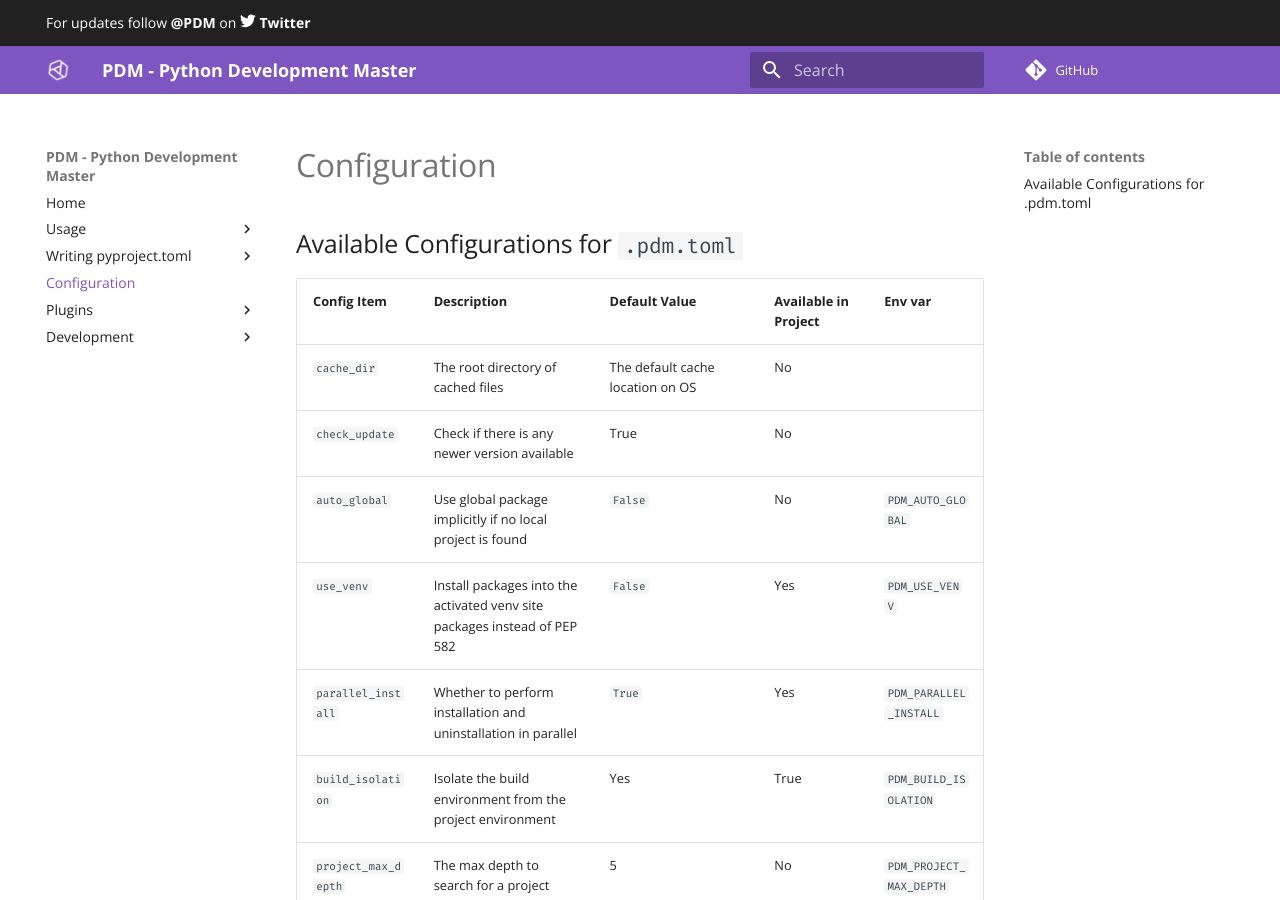
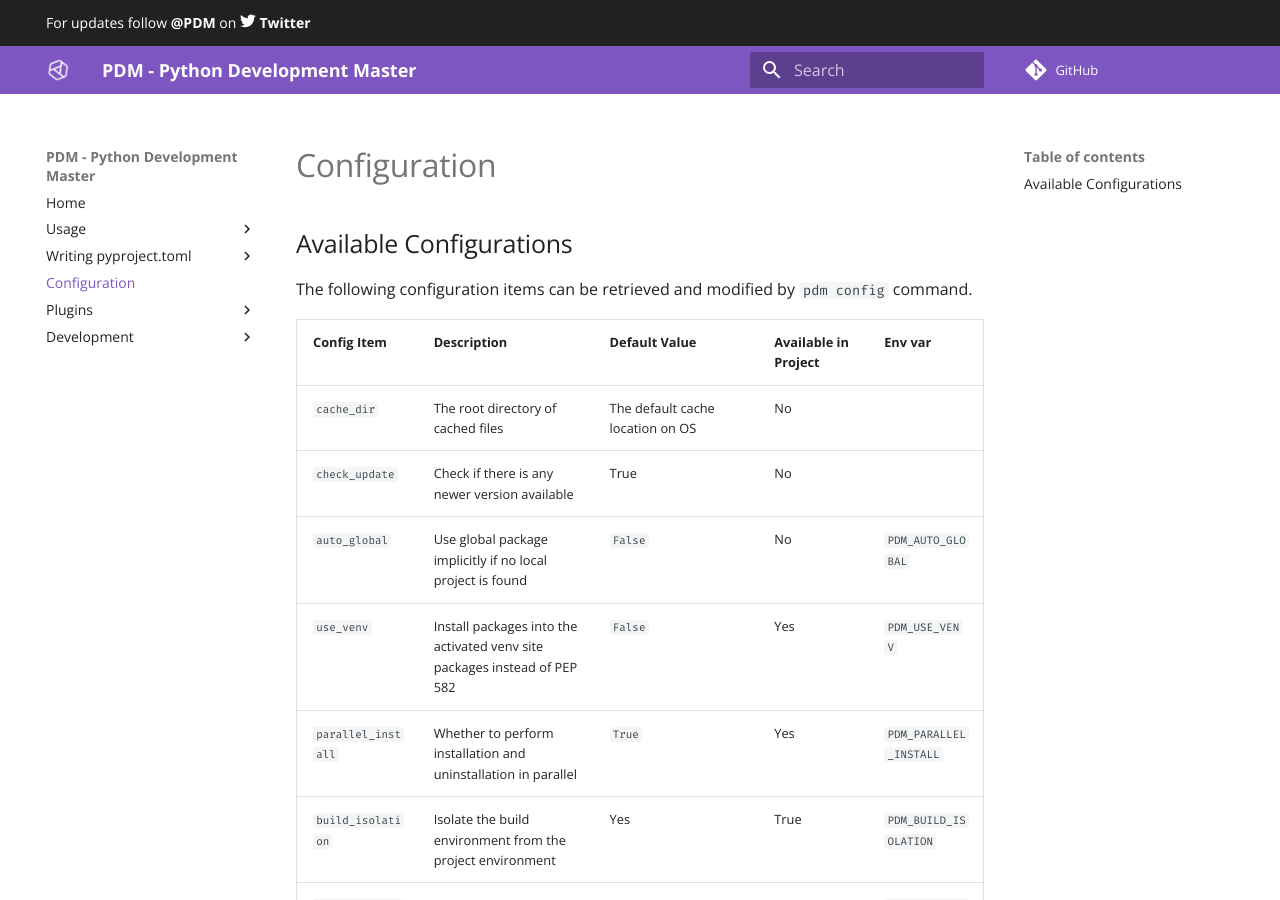
Before and after one commit to ChrisSanderser/pd-ms, an MkDocs documentation site: the page built from docs/docs/configuration.md, in a window 1280 px wide and 900 px high. Built offline with MkDocs 1.6.1 and Material for MkDocs 9.7.7, drawn with Linux system fonts in a browser that asks for light colours; comment, search, counter and statistics services are not loaded.

Commit message:
Update docs/docs/configuration.md

```diff
--- a/docs/docs/configuration.md
+++ b/docs/docs/configuration.md
@@ -1,4 +1,6 @@
-## Available Configurations for `.pdm.toml`
+## Available Configurations
+
+The following configuration items can be retrieved and modified by `pdm config` command.
 
 | Config Item                   | Description                                                               | Default Value                                                             | Available in Project | Env var                  |
 | ----------------------------- | ------------------------------------------------------------------------- | ------------------------------------------------------------------------- | -------------------- | ------------------------ |
```
